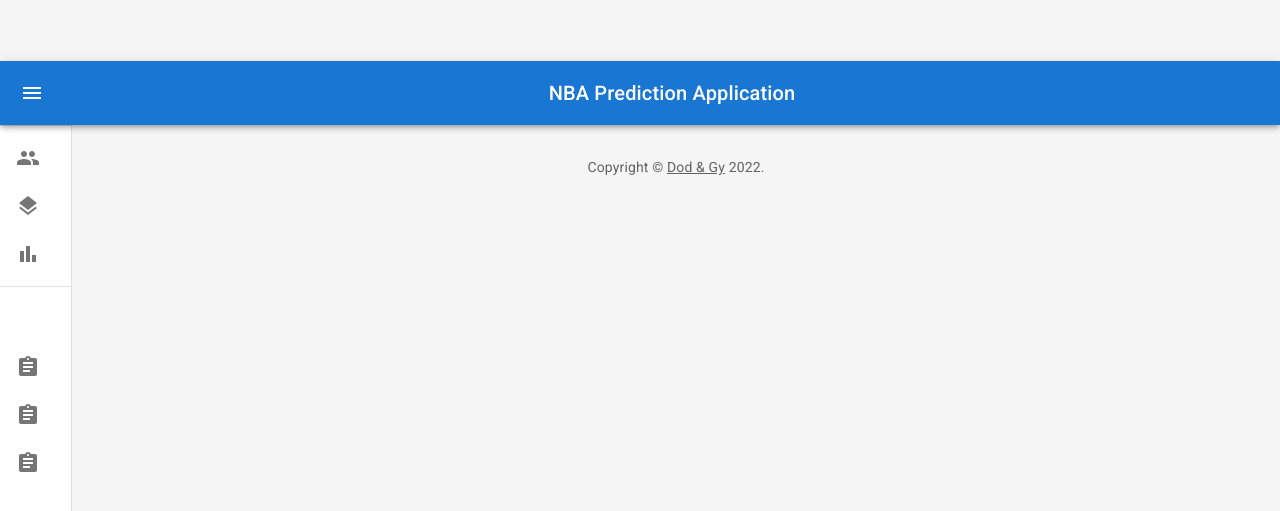
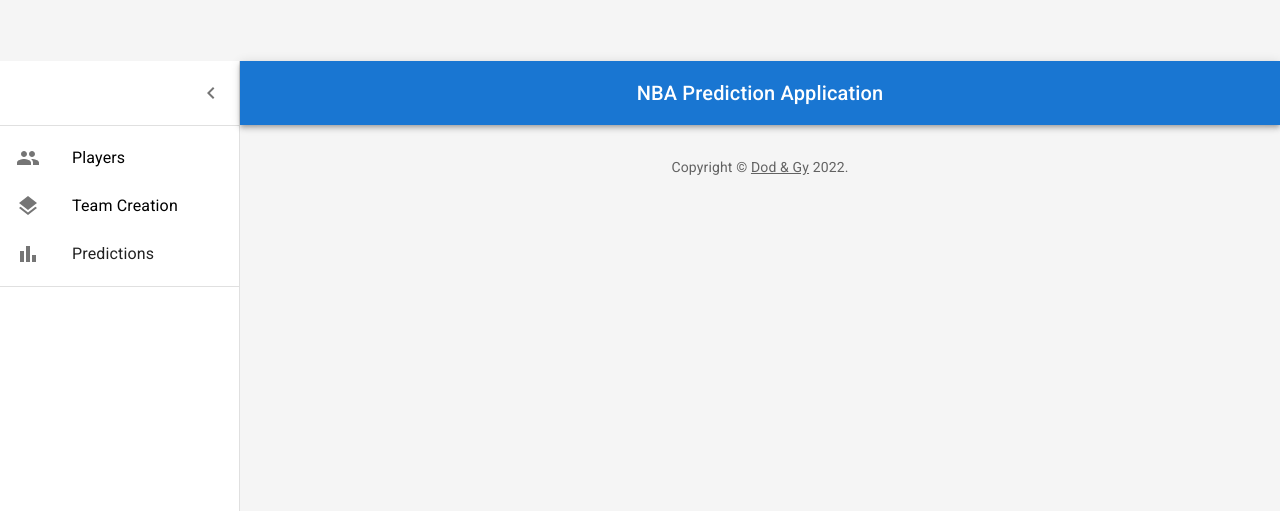
Before and after one commit to dan933/2022-NBA-Prediction-Application, a React (Create React App) app in the folder nba-front-end/: page /dashboard in a window 1280 px wide. Shown: the part 189-700 px from the top of the page. Built offline with nearby package versions, Linux system fonts and the light colour scheme.

Commit message:
Sidebar is defaulted to open and removed placeholder teams

```diff
--- a/nba-front-end/src/components/Menu.tsx
+++ b/nba-front-end/src/components/Menu.tsx
@@ -19,7 +19,8 @@ import MenuIcon from '@mui/icons-material/Menu';
 // import Badge from '@mui/material/Badge';
 // import NotificationsIcon from '@mui/icons-material/Notifications';
 import ChevronLeftIcon from '@mui/icons-material/ChevronLeft';
-import { mainListItems, secondaryListItems } from './listItems';
+import { mainListItems } from './listItems';
+import DataGridTeams from './teamDataGrid/teamDataGrid';
 import PlayerDataGridPage from './playerDataGrid/playerDataGridPage';
 
 function Copyright(props: any) {
@@ -89,7 +90,7 @@ const Drawer = styled(MuiDrawer, { shouldForwardProp: (prop) => prop !== 'open'
 const mdTheme = createTheme();
 
 function DashboardContent() {
-  const [open, setOpen] = React.useState(false);
+  const [open, setOpen] = React.useState(true);
   const toggleDrawer = () => {
     setOpen(!open);
   };
@@ -115,7 +116,7 @@ function DashboardContent() {
           <List component="nav">
             {mainListItems}
             <Divider sx={{ my: 1 }} />
-            {secondaryListItems}
+
           </List>
         </Drawer>
         <AppBar open={open} position="absolute" sx={{top: 250}}>
--- a/nba-front-end/src/components/listItems.tsx
+++ b/nba-front-end/src/components/listItems.tsx
@@ -41,31 +41,6 @@ export const mainListItems = (
       </ListItemIcon>
       <ListItemText primary="Predictions" />
     </ListItemButton>
+
   </React.Fragment>
 );
-
-export const secondaryListItems = (
-  <React.Fragment>
-    <ListSubheader component="div" inset>
-      Saved Teams
-    </ListSubheader>
-    <ListItemButton>
-      <ListItemIcon>
-        <AssignmentIcon />
-      </ListItemIcon>
-      <ListItemText primary="Team 1" />
-    </ListItemButton>
-    <ListItemButton>
-      <ListItemIcon>
-        <AssignmentIcon />
-      </ListItemIcon>
-      <ListItemText primary="Team 2" />
-    </ListItemButton>
-    <ListItemButton>
-      <ListItemIcon>
-        <AssignmentIcon />
-      </ListItemIcon>
-      <ListItemText primary="Team 3" />
-    </ListItemButton>
-  </React.Fragment>
-);
```
